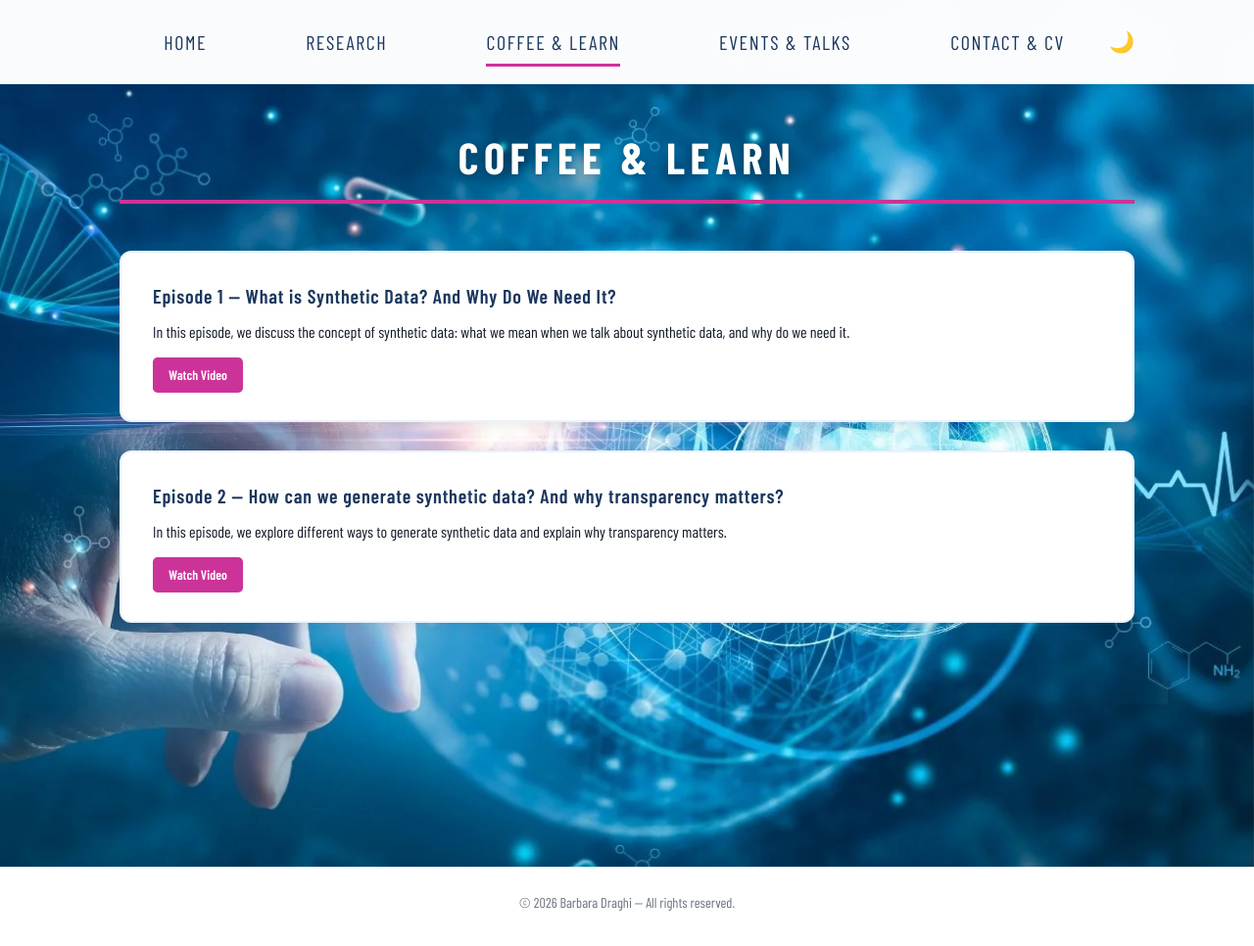
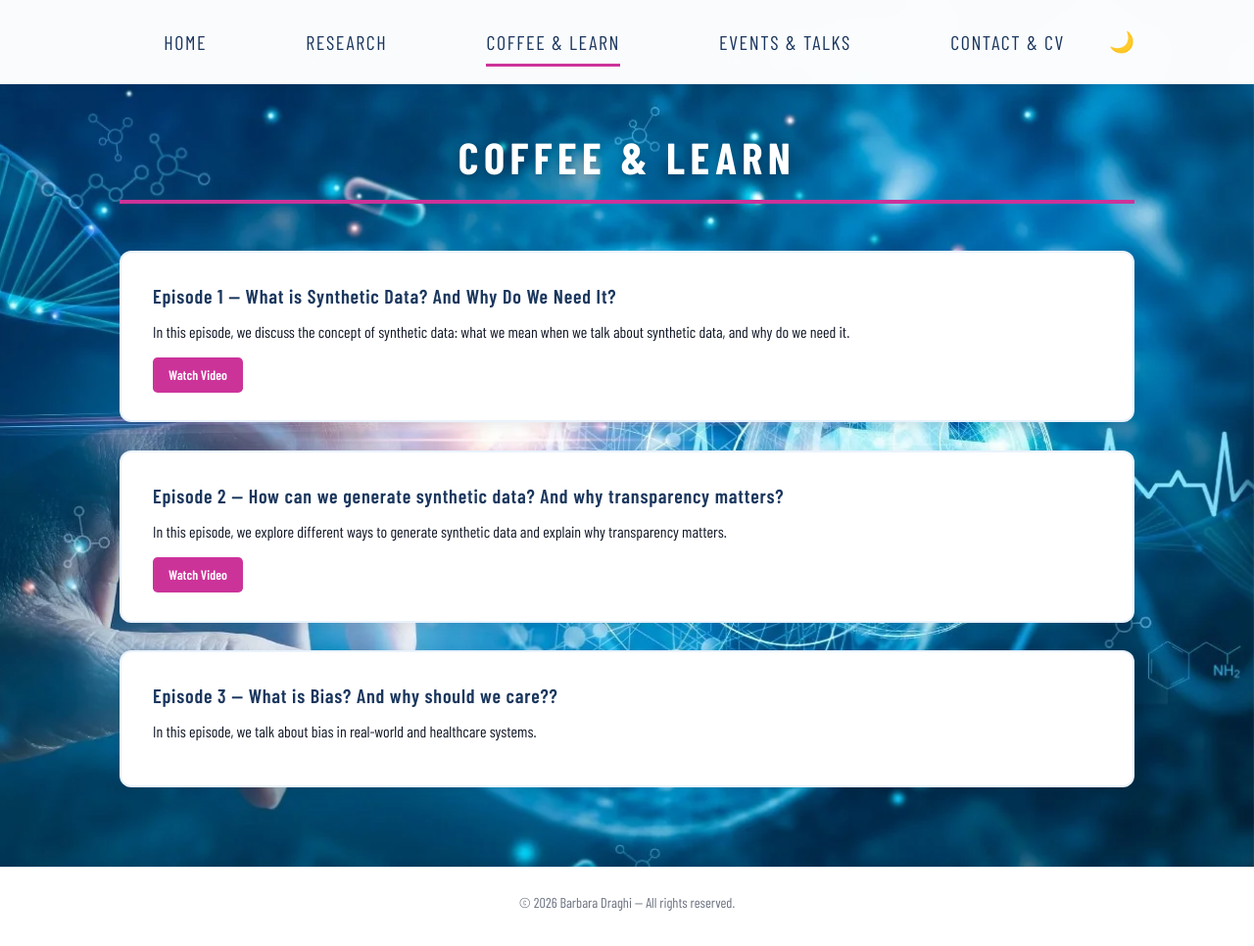
Before and after one commit to barbaraDraghi/barbaradraghi.github.io, a Jekyll site: the page built from pages/coffee-learn.md, in a window 1280 px wide and 966 px high. Shown: the whole window at 98% size. Built offline with Jekyll 4.4.1, drawn with Linux system fonts in a browser that asks for light colours; some web fonts are replaced.

Commit message:
Add Episode 3 details to coffee-learn.md

```diff
--- a/pages/coffee-learn.md
+++ b/pages/coffee-learn.md
@@ -17,4 +17,10 @@ layout: page
      description="In this episode, we explore different ways to generate synthetic data and explain why transparency matters."
      video="https://youtu.be/-ju2OpJUkYQ"
   %}
+
+    {% include episode.html
+     title="Episode 3 — What is Bias? And why should we care??"
+     description="In this episode, we talk about bias in real-world and healthcare systems."
+     coming_soon = True
+  %}
 </section>
```
